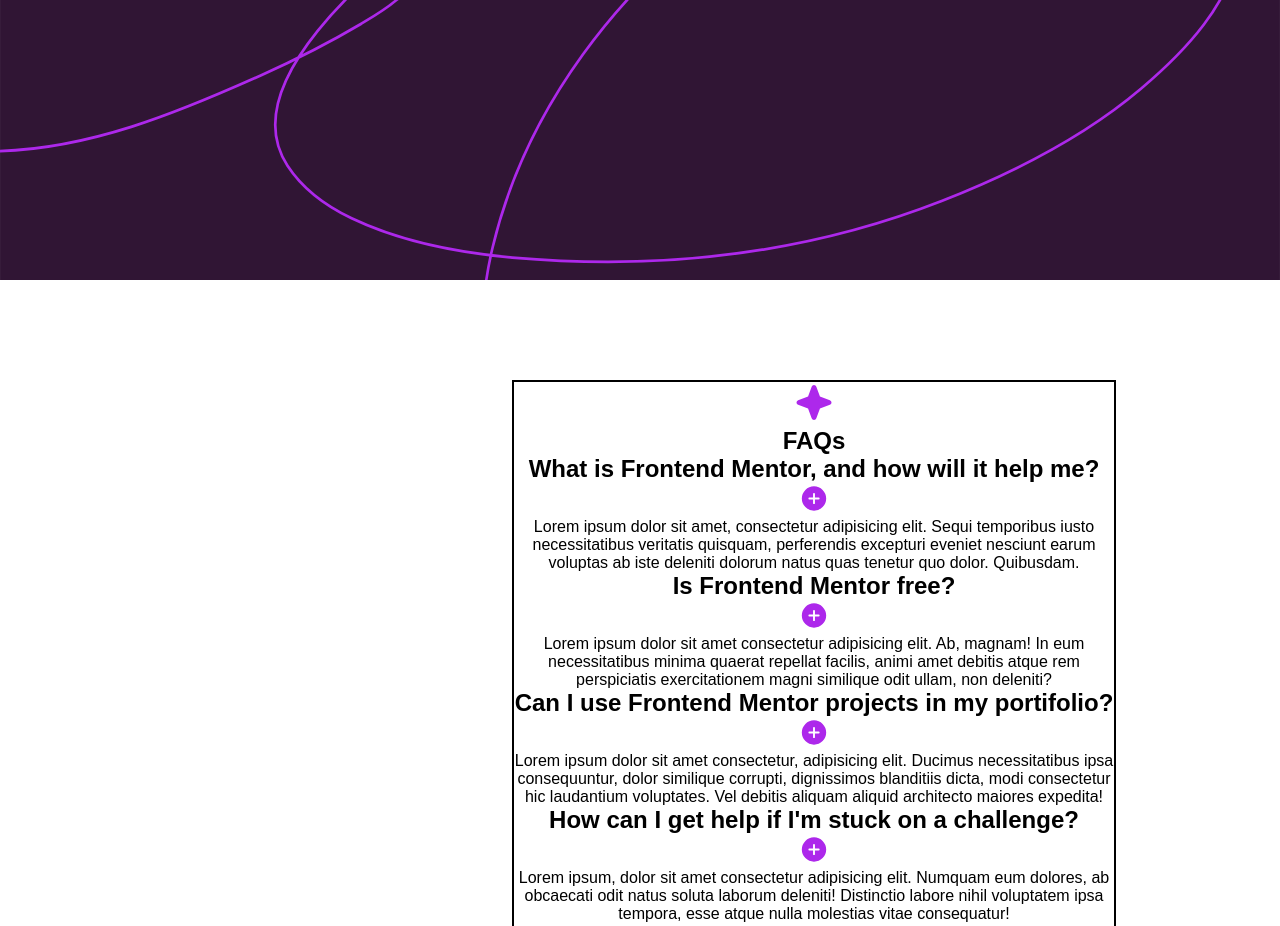
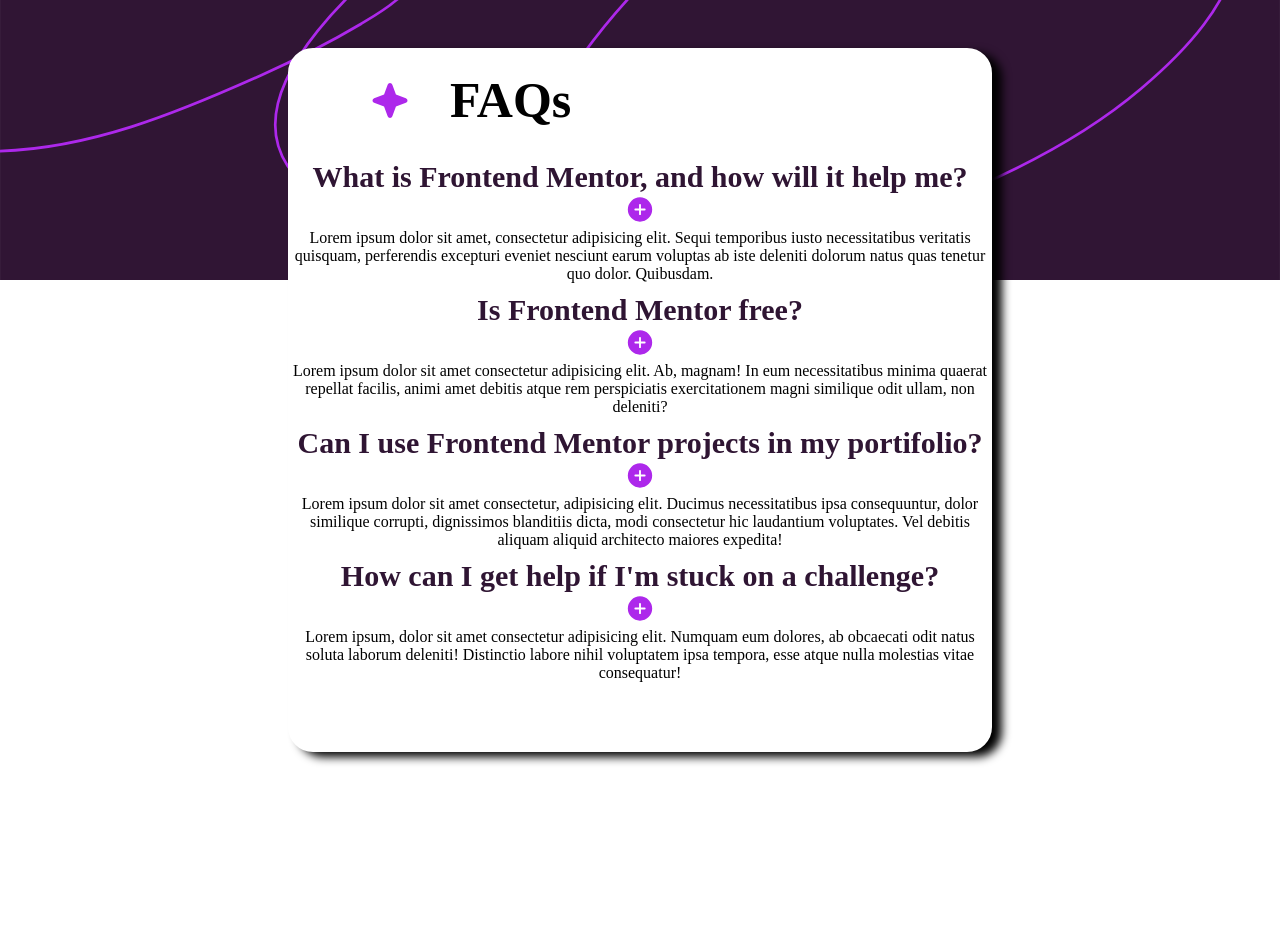
Before and after one commit to ViniCellist/Frontend-Mentor-FAQ-Project, a plain HTML site: page faq-accordion-main/challenge/index.html in a window 1280 px wide. Shown: the top 926 px of the page. After the commit the page ends 800 px from the top, so only its background shows below. Drawn offline with Linux system fonts and the light colour scheme.

Commit message:
Update style.css
changes on style

```diff
--- a/faq-accordion-main/challenge/style.css
+++ b/faq-accordion-main/challenge/style.css
@@ -1,7 +1,12 @@
 @charset "UTF-8"
 @font-face {
-    font-family: 'WorkSans';
-    src: url(../assets/fonts/WorkSans-Italic-VariableFont_wght.ttf) format(truetype), url(../assets/fonts/WorkSans-VariableFont_wght.ttf) format(truetype), url(../assets/fonts/static/WorkSans-Bold.ttf) format(truetype), url(../assets/fonts/static/WorkSans-Regular.ttf) format(truetype), url(../assets/fonts/static/WorkSans-SemiBold.ttf) format(truetype);
+    font-family: 'Particular';
+    src:
+    url(../assets/fonts/static/WorkSans-Regular.ttf) format(truetype),
+    url(../assets/fonts/WorkSans-Italic-VariableFont_wght.ttf) format(truetype),
+    url(../assets/fonts/WorkSans-VariableFont_wght.ttf) format(truetype),
+    url(../assets/fonts/static/WorkSans-Bold.ttf) format(truetype),
+    url(../assets/fonts/static/WorkSans-SemiBold.ttf) format(truetype);
 }
 
 * {
@@ -10,8 +15,21 @@
 }
 
 body {
-    font-family: 'WorkSans', Arial, Helvetica, Sans;
+    font: bolder 'Particular', Arial;
     text-align: center;
+}
+
+h1 {
+    font-size: 50px;
+}
+
+h2 {
+    font-size: 30px;
+    color: hsl(292, 42%, 14%)
+}
+
+p {
+    font-size: 16px;
 }
 
 div#principal {
@@ -23,16 +41,38 @@ div#principal {
 }
 
 div#container {
-    width: 600px;
-    height: 800px;
+    width: 700px;
+    height: 700px;
     margin: 100px 60% 24px 40%;
-    border: 2px solid black;
-    display: center;
+    border: 2px solid white;
+    position: absolute;
+    top: 0; bottom: 0;
+    left: 0; right: 0;
+    margin: auto;
+    background-color: white;
+    border-radius: 25px;
+    box-shadow: 10px 5px 10px black;
+}
+.div-content {
+    margin-bottom: 10px;
+    align-items: center;
 }
 
-div.div-content > p{
-    display: none;
+.div-content > p{
+    margin-bottom: 10px;
+
 }
 
-div.div-title {
+.div-title {
+    display: flex;
+    justify-content: start;
+    margin-left: 40px;
+    margin-bottom: 10px;
 }
+
+.div-title-box {
+    height: 100px;
+    display: flex;
+    align-items: center;
+    margin-left: 40px;
+}
```
